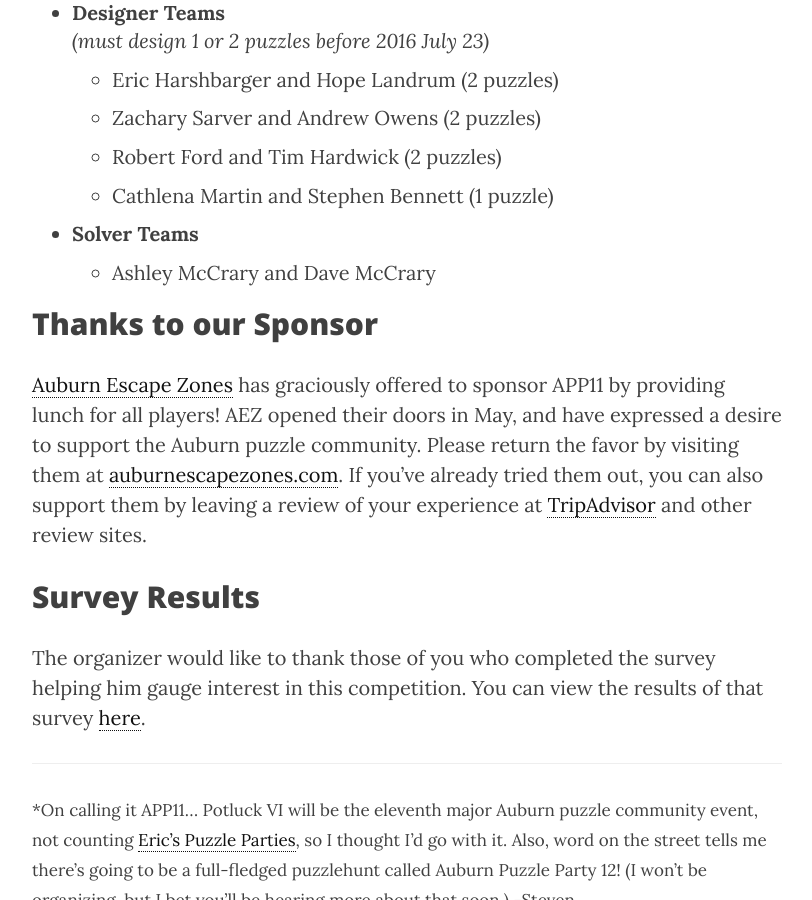
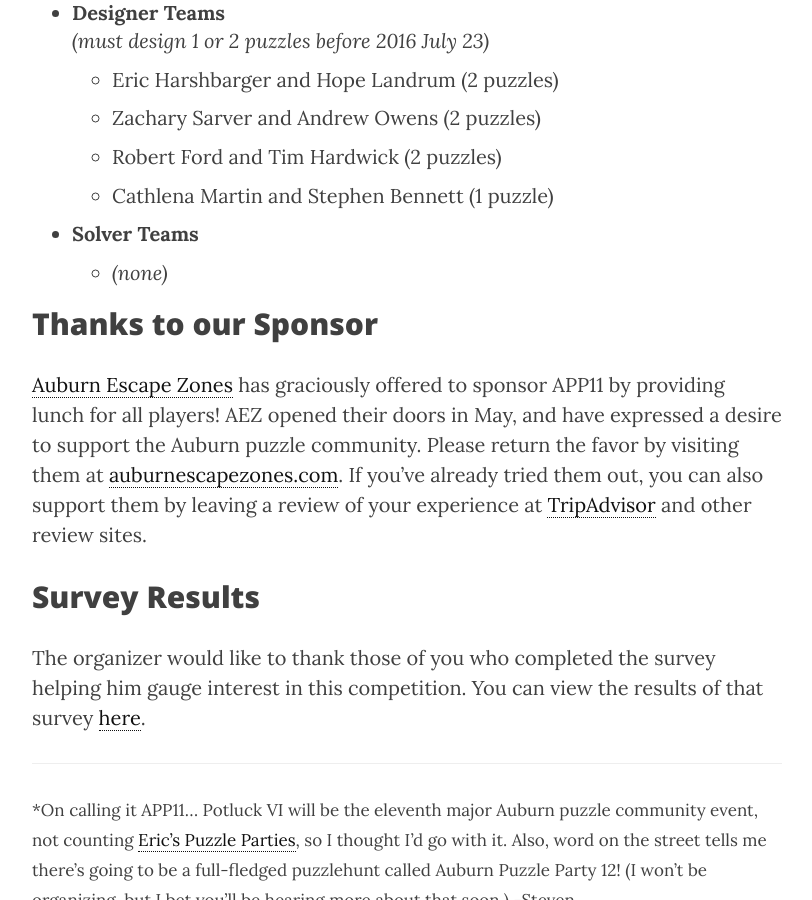
Before and after one commit to StevenClontz/auburn-puzzle-party, a Jekyll site: the page built from pages/parties/app11.md, in a window 1280 px wide and 900 px high, scrolled down 4402 px. Shown: the whole window, without its empty margins (233-1045 px from the left). Built offline with Jekyll 4.4.1, drawn with Linux system fonts in a browser that asks for light colours; nearby versions of some CDN libraries; formulas are drawn with MathJax 3.

Commit message:
update app11 team list

```diff
--- a/pages/parties/app11.md
+++ b/pages/parties/app11.md
@@ -153,7 +153,7 @@ puzzles, so I recommend that you register early if you want to play
     * Robert Ford and Tim Hardwick (2 puzzles)
     * Cathlena Martin and Stephen Bennett (1 puzzle)
 * **Solver Teams**
-    * Ashley McCrary and Dave McCrary
+    * *(none)*
 
 ## Thanks to our Sponsor
 
```
